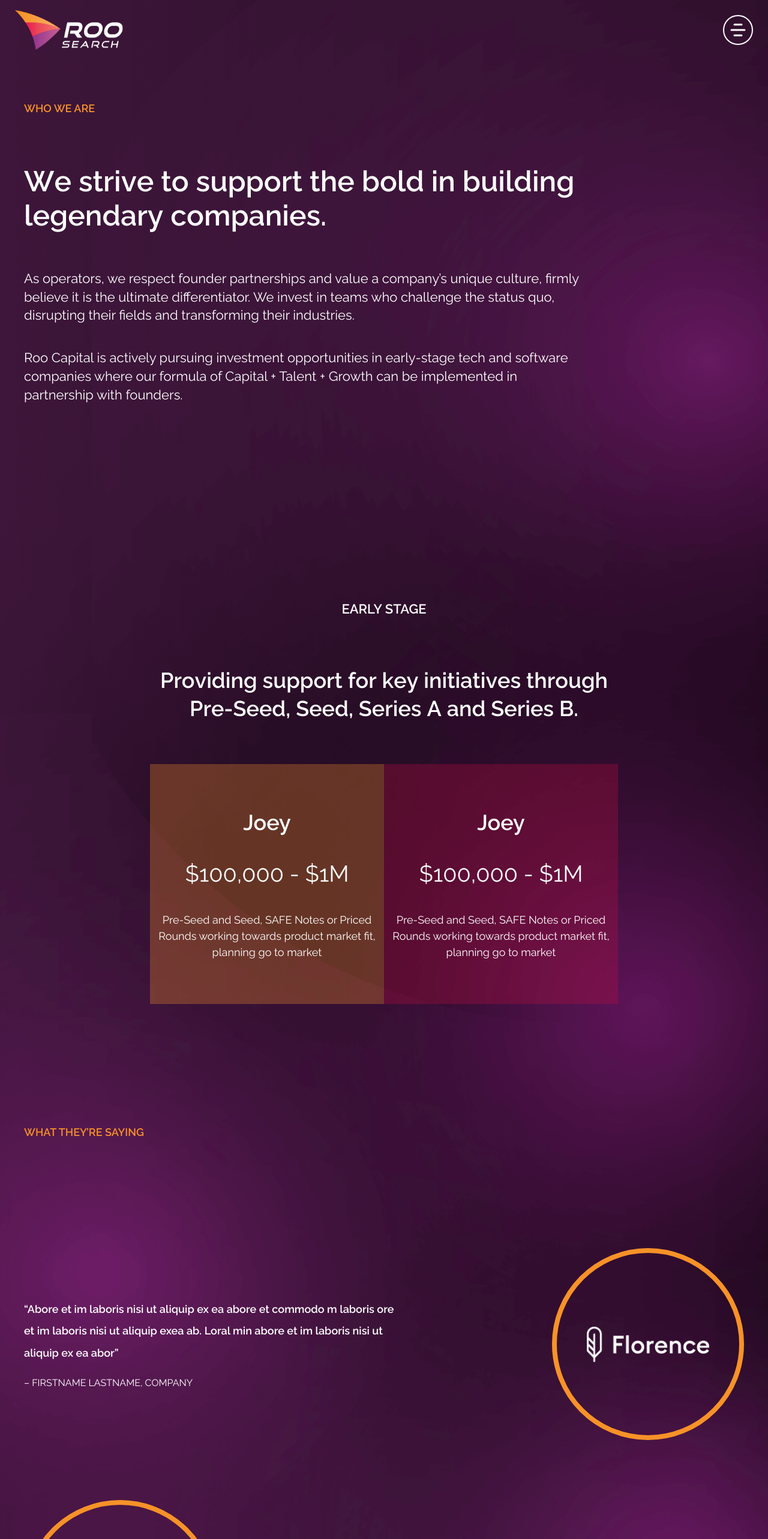
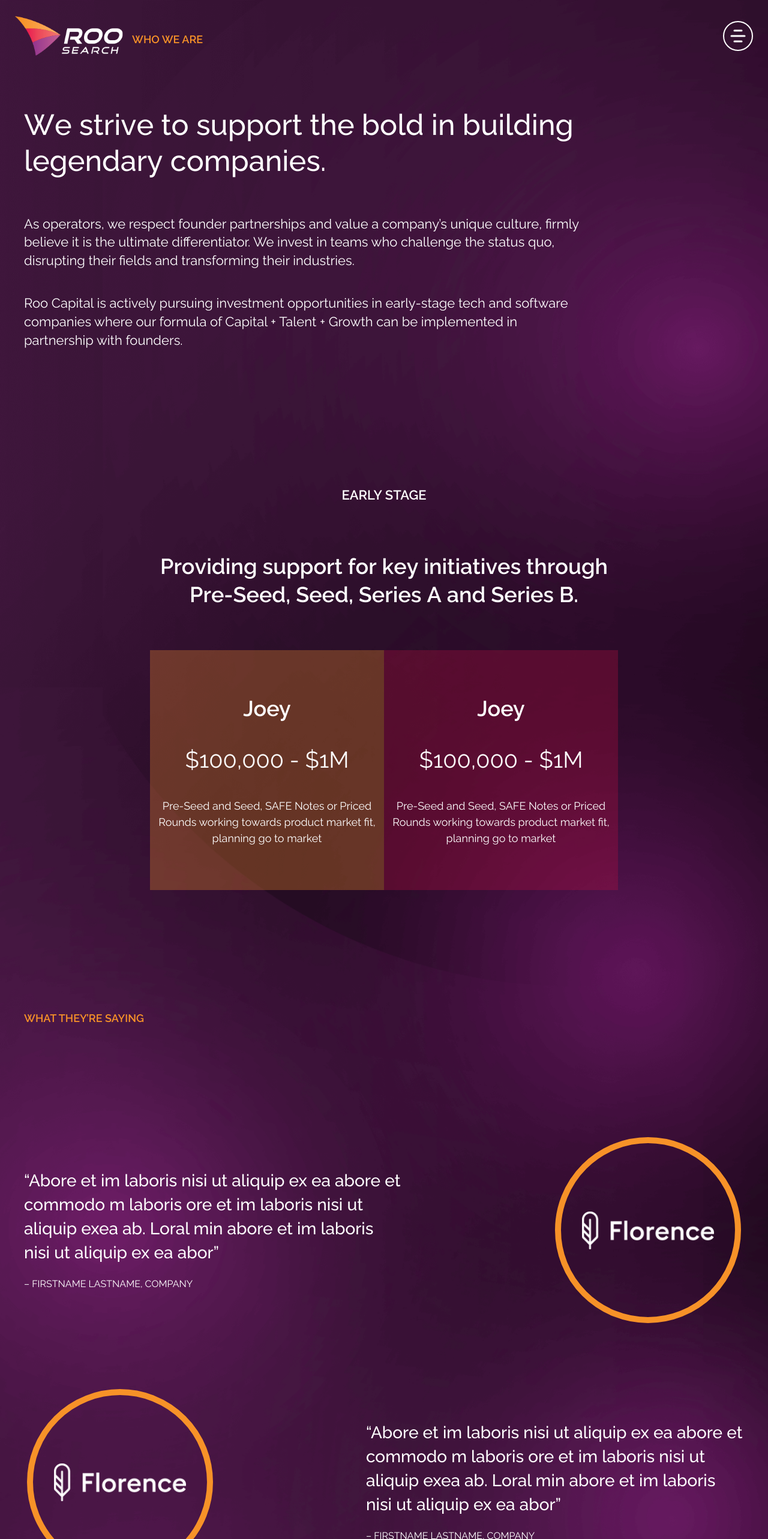
Before and after one commit to demo11webiste/roo-company, a Next.js app: page /roo-capital-about in a window 1280 px wide. Shown: the top 2566 px of the page at 60% size. Built offline with nearby package versions, Linux system fonts and the light colour scheme.

Commit message:
capital-who fixed

```diff
--- a/components/CapitalAbout/CapitalAbout.tsx
+++ b/components/CapitalAbout/CapitalAbout.tsx
@@ -7,6 +7,8 @@ import useGsapContext from "@/hooks/useGsapContext";
 import useLayout from "@/hooks/useLayout";
 import { animation } from "./animation";
 import SplitType from "split-type";
+import { useRouter } from "next/router";
+import SvgGradient from "../SvgGradient/SvgGradient";
 
 const CapitalAbout = () => {
   //references
@@ -14,6 +16,8 @@ const CapitalAbout = () => {
   const root = useRef<HTMLElement>(null);
 
   const ctx = useGsapContext(root);
+
+  const { push } = useRouter();
 
   useLayout(() => {
     const mainHeading = SplitType.create("#main-heading");
@@ -30,7 +34,9 @@ const CapitalAbout = () => {
       <div className={s.bg}>
         <section ref={root} className={s.main}>
           <div className={s.box}>
-            <h4 className="main-small">WHO WE ARE</h4>
+            <div className={s.menuSide}>
+              <h4 className="main-small">WHO WE ARE</h4>
+            </div>
             <h1 id="main-heading">
               We strive to support the bold in building legendary companies.
             </h1>
@@ -87,7 +93,11 @@ const CapitalAbout = () => {
                     </h4>
                     <p>– FIRSTNAME LASTNAME, COMPANY</p>
                   </div>
-                  <div className={`say-card-border-${i} ${s.sayCard_img}`}>
+                  <div className={s.sayCard_img}>
+                    <svg>
+                      <SvgGradient />
+                      <circle className={`border-${i}`} />
+                    </svg>
                     <div className={`say-card-image-${i}`}>
                       <Image
                         src="/florence-logo.png"
@@ -116,7 +126,7 @@ const CapitalAbout = () => {
                 abore et commodo”
               </h5>
               <p>– NATE DAPORE, CEO</p>
-              <button>
+              <button onClick={() => push("/roo-capital-team")}>
                 MEET THE TEAM <FaLongArrowAltRight />
               </button>
             </div>
--- a/components/CapitalAbout/about.module.scss
+++ b/components/CapitalAbout/about.module.scss
@@ -6,6 +6,10 @@
   background-repeat: no-repeat;
   background-size: cover;
   background-position: center;
+  @include lg {
+    position: relative;
+    padding-top: 0;
+  }
 }
 
 .main {
@@ -19,6 +23,25 @@
   }
 }
 
+.menuSide {
+  @include lg {
+    display: flex;
+    align-items: center;
+    justify-content: center;
+    height: 80px;
+    margin-top: 25px;
+    position: absolute;
+    top: 0;
+    margin-left: 180px;
+    @media screen and (min-width: 1400px) {
+      margin-left: 120px;
+    }
+    @media screen and (min-width: 1800px) {
+      margin-left: 0;
+    }
+  }
+}
+
 .box {
   display: flex;
   flex-direction: column;
@@ -29,7 +52,6 @@
   gap: 40px;
   @include lg {
     gap: 0px;
-    margin-bottom: 200px;
   }
   h4 {
     font-weight: 600;
@@ -37,19 +59,19 @@
     font-size: toRem(20);
     line-height: calc(toRem(20) * 1.5);
     @include lg {
-      margin-bottom: 80px;
       font-size: toRem(18);
       line-height: calc(toRem(18) * 1.5);
     }
   }
   h1 {
-    font-weight: 600;
+    font-weight: 500;
     font-size: toRem(28);
     line-height: calc(toRem(28) * 1.3);
+    margin-top: 80px;
     @include lg {
       margin-bottom: 60px;
-      font-size: toRem(48);
-      line-height: calc(toRem(48) * 1.2);
+      font-size: toRem(48.5);
+      line-height: toRem(60);
     }
   }
   p {
@@ -204,11 +226,11 @@
     max-width: 630px;
     h4 {
       color: var(--light);
-      font-weight: 600;
+      font-weight: 500;
       margin-bottom: 0px;
       @include lg {
-        font-size: toRem(26px);
-        line-height: calc(26px * 1.4);
+        font-size: toRem(28);
+        line-height: toRem(40);
       }
     }
     p {
@@ -224,10 +246,25 @@
     height: 320px;
     width: 320px;
     min-width: 320px;
-    border: 8px solid var(--secondary);
     border-radius: 999px;
     padding: 50px;
-    clip-path: circle(200% at 0 0);
+    svg {
+      position: absolute;
+      height: 100%;
+      width: 100%;
+      inset: 0;
+      circle {
+        stroke: var(--secondary);
+        fill: transparent;
+        stroke-dasharray: 1200, 1200;
+        stroke-dashoffset: 1200;
+        stroke-width: 8px;
+        stroke-width: 10px;
+        r: 150;
+        cx: 160;
+        cy: 160;
+      }
+    }
     div {
       position: relative;
       height: 100%;
@@ -323,6 +360,11 @@
       color: var(--secondary);
       width: fit-content;
       cursor: pointer;
+      transition: 0.3s all var(--custom-ease-out);
+      transform-origin: left;
+      &:hover {
+        transform: scale(1.1);
+      }
       @include lg {
         display: flex;
         font-size: toRem(14);
--- a/components/CapitalAbout/animation.ts
+++ b/components/CapitalAbout/animation.ts
@@ -41,7 +41,6 @@ export const animation = (heading: Heading) => {
       delay: 0.5,
       ease: Circ.easeOut,
       clipPath: "inset(0 0 100% 0)",
-      duration: 1,
     })
     .from(".stage-small", { opacity: 0 })
     .from(".stage-grid", { opacity: 0 })
@@ -55,7 +54,7 @@ export const animation = (heading: Heading) => {
     opacity: 0,
     scrollTrigger: {
       trigger: ".say",
-      start: "top center",
+      start: "top 80%",
     },
   });
 
@@ -64,13 +63,13 @@ export const animation = (heading: Heading) => {
       .timeline({
         scrollTrigger: {
           trigger: `.say-card-${i}`,
-          start: "top center",
+          start: "top 80%",
           markers: false,
         },
       })
-      .from(`.say-card-border-${i}`, {
-        clipPath: "circle(0% at 0 0)",
-        duration: 2,
+      .to(`.border-${i}`, {
+        strokeDashoffset: 0,
+        duration: 1,
       })
       .from(`.say-card-image-${i}`, { opacity: 0 }, "<0.4")
       .from(`.say-card-content-${i}`, { opacity: 0 }, "<0.2");
--- a/components/Navbar/navbar.module.scss
+++ b/components/Navbar/navbar.module.scss
@@ -4,7 +4,7 @@
   display: flex;
   align-items: center;
   justify-content: space-between;
-  height: 60px;
+  height: fit-content;
   margin-top: 20px;
   padding-inline: 25px;
   width: 100%;
@@ -24,7 +24,10 @@
   transition: 0.5s all ease;
   clip-path: inset(0 0 0 0);
   &[data-logo="true"] {
-    clip-path: inset(0 105px 0 0);
+    clip-path: inset(0 80px 0 0);
+    @include lg {
+      clip-path: inset(0 105px 0 0);
+    }
   }
   &[data-active="true"] {
     opacity: 0.5;
```
